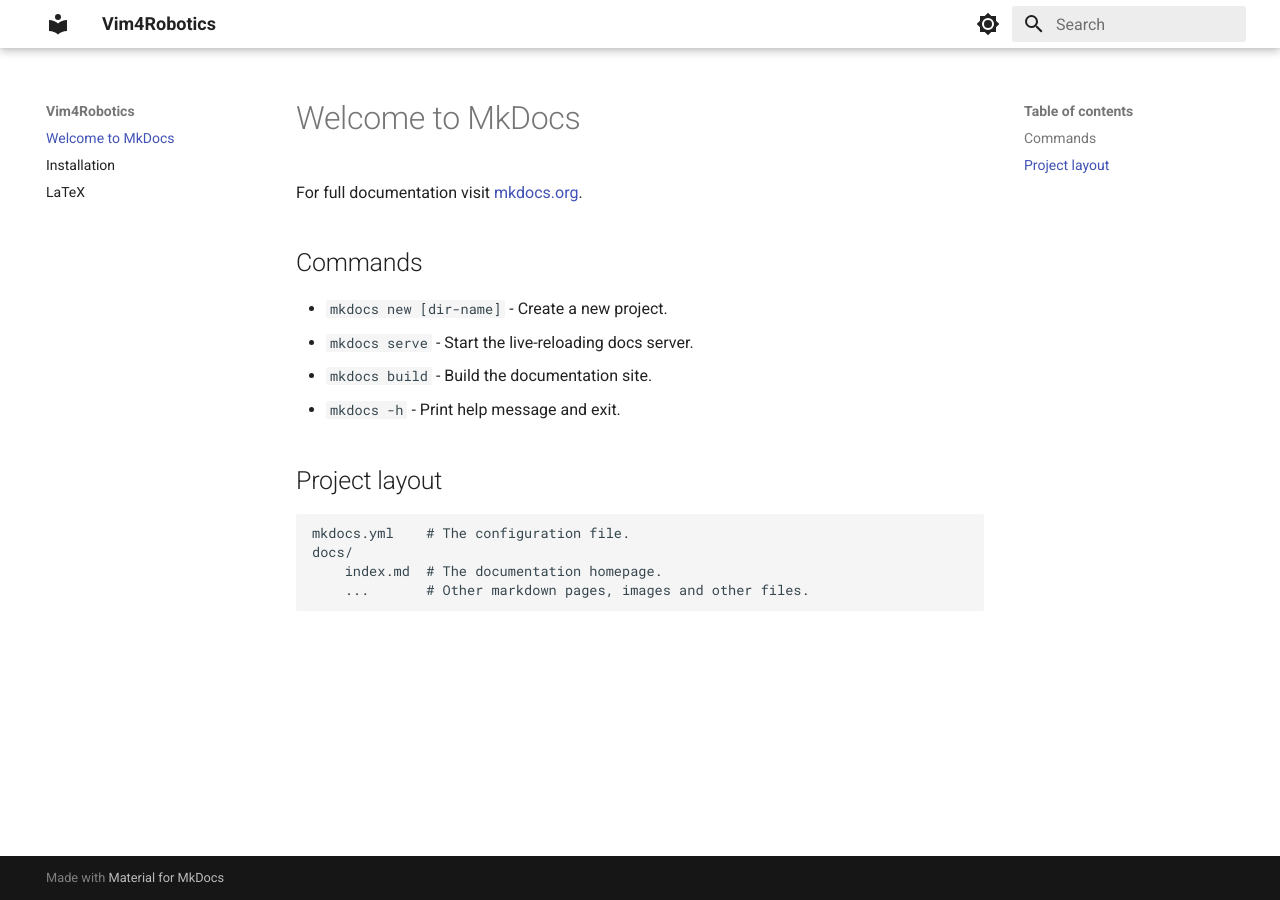
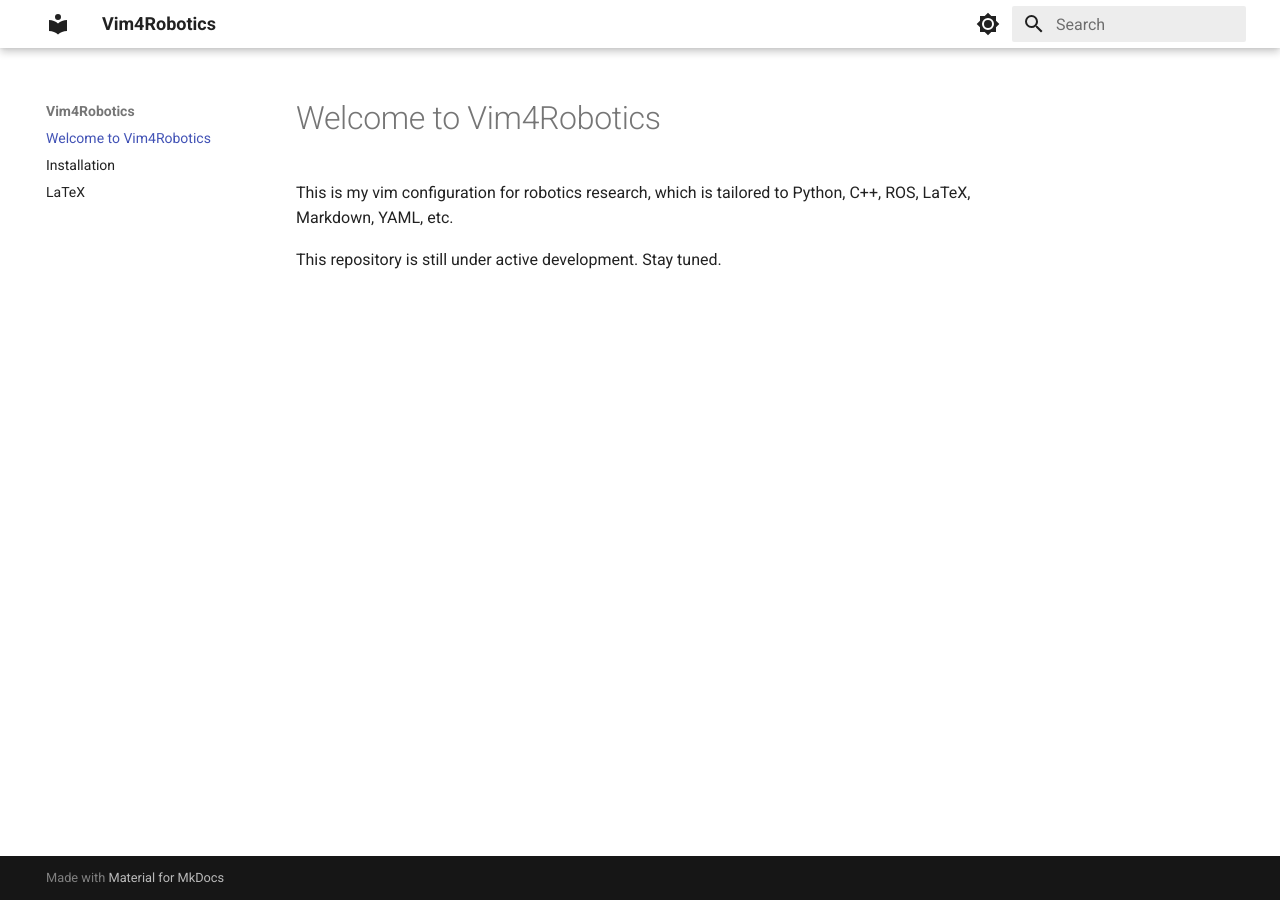
Before and after one commit to Weizhe-Chen/Vim4Robotics, an MkDocs documentation site: the page built from docs/index.md, in a window 1280 px wide. Built offline with MkDocs 1.6.1 and Material for MkDocs 9.7.7, drawn with Linux system fonts in a browser that asks for light colours.

Commit message:
Updated index.md

```diff
--- a/docs/index.md
+++ b/docs/index.md
@@ -1,17 +1,4 @@
-# Welcome to MkDocs
+# Welcome to Vim4Robotics
+This is my vim configuration for robotics research, which is tailored to Python, C++, ROS, LaTeX, Markdown, YAML, etc.
 
-For full documentation visit [mkdocs.org](https://www.mkdocs.org).
-
-## Commands
-
-* `mkdocs new [dir-name]` - Create a new project.
-* `mkdocs serve` - Start the live-reloading docs server.
-* `mkdocs build` - Build the documentation site.
-* `mkdocs -h` - Print help message and exit.
-
-## Project layout
-
-    mkdocs.yml    # The configuration file.
-    docs/
-        index.md  # The documentation homepage.
-        ...       # Other markdown pages, images and other files.
+This repository is still under active development. Stay tuned.
```
